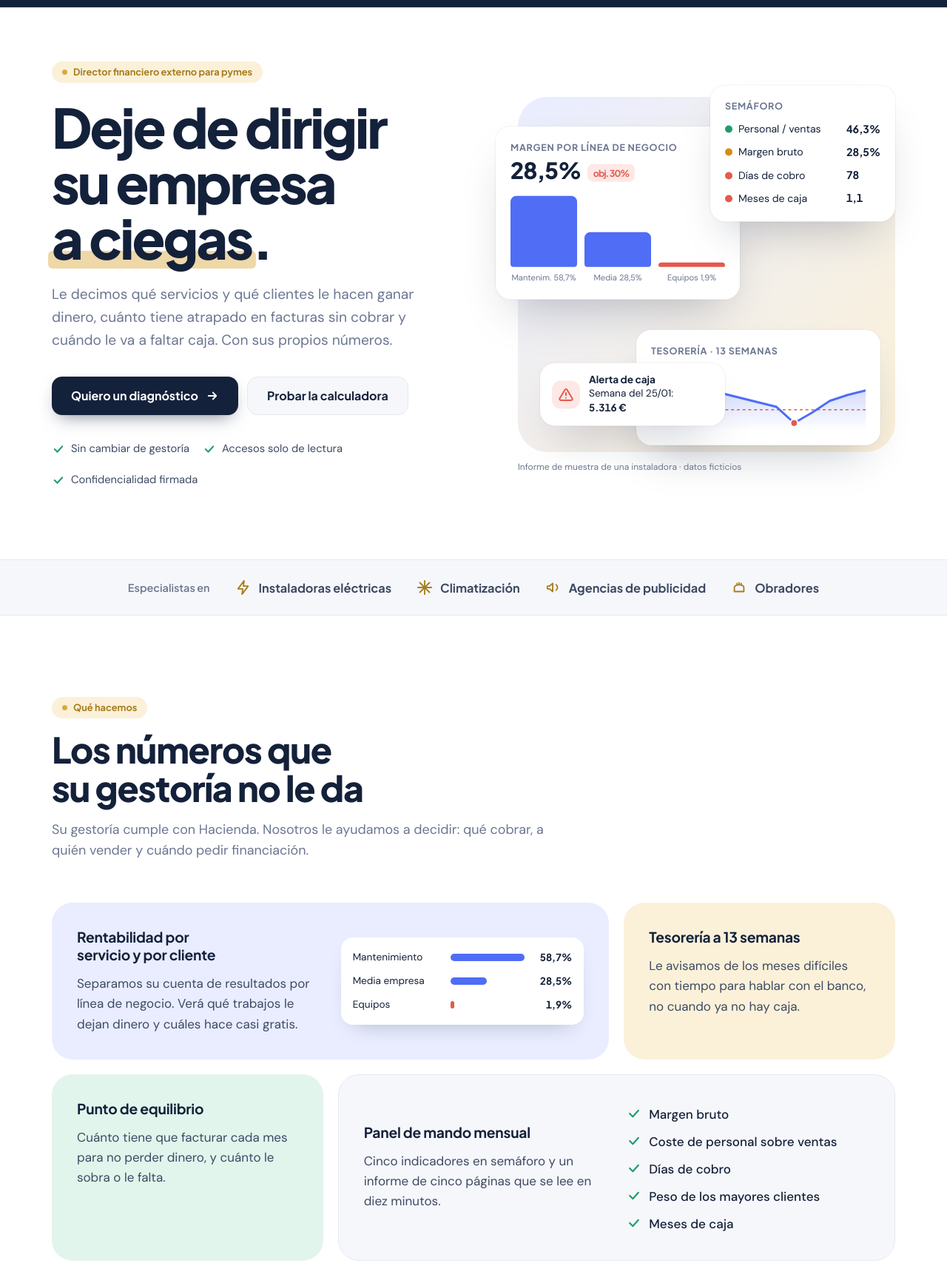
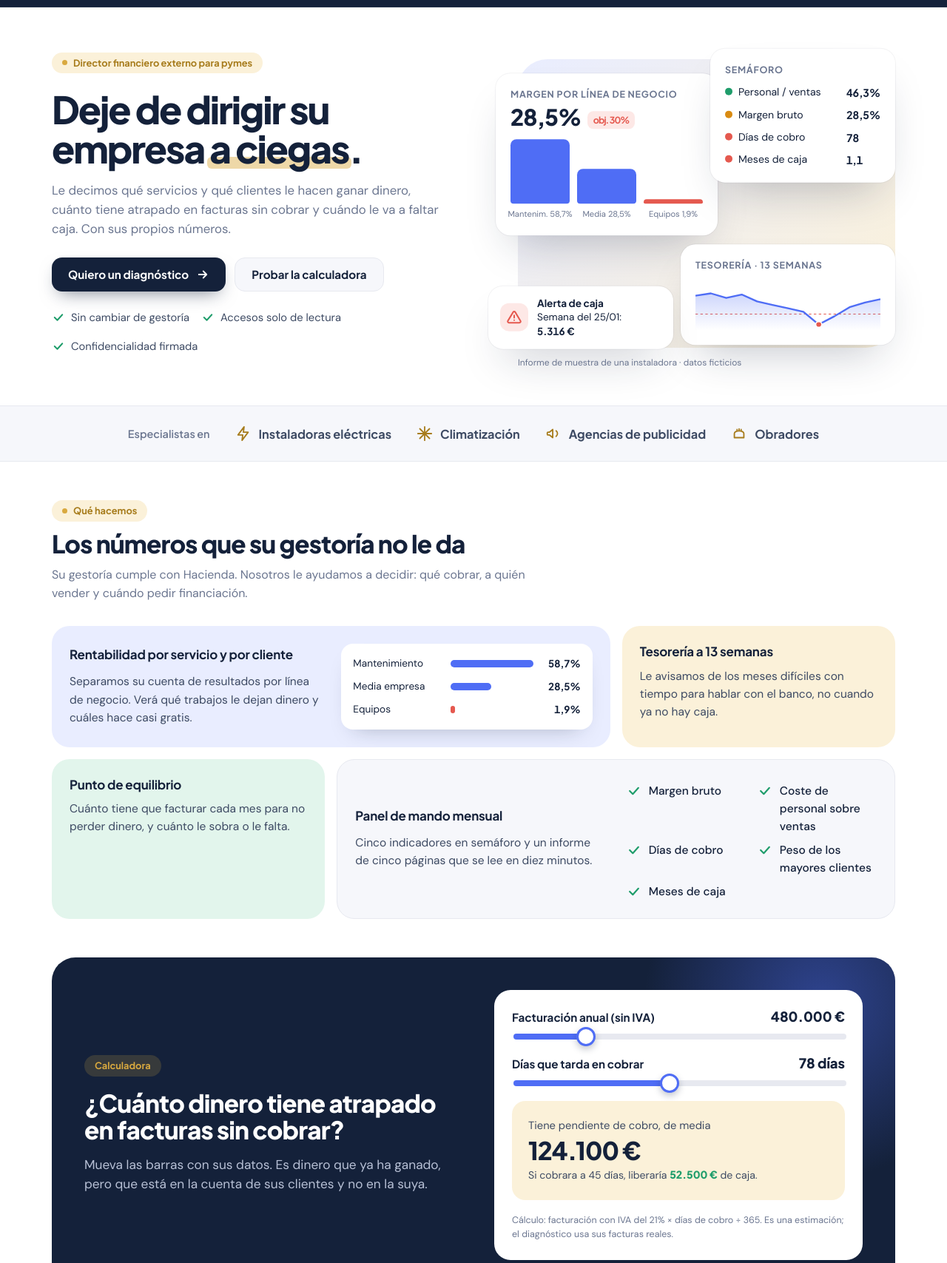
Before and after one commit to logistica-avl/dirfisa-web, a plain HTML site: page index.html in a window 1280 px wide. Shown: the part 65-1772 px from the top of the page at 74% size. Drawn offline with Linux system fonts and the light colour scheme.

Commit message:
Add files via upload

```diff
--- a/index.html
+++ b/index.html
@@ -23,25 +23,25 @@
 }
 *{box-sizing:border-box}
 html{scroll-behavior:smooth}
-body{margin:0;background:var(--bg);color:var(--ink);font:17px/1.6 var(--body);-webkit-font-smoothing:antialiased}
+body{margin:0;background:var(--bg);color:var(--ink);font:15.5px/1.55 var(--body);-webkit-font-smoothing:antialiased}
 body::before{content:"";position:fixed;inset:0 0 auto;height:env(safe-area-inset-top,0px);z-index:30;background:var(--ink)}
 img{max-width:100%}
 .wrap{max-width:1180px;margin:0 auto;padding-left:max(20px,env(safe-area-inset-left,0px));padding-right:max(20px,env(safe-area-inset-right,0px))}
 h1,h2,h3{font-family:var(--display);margin:0;text-wrap:balance;letter-spacing:-.025em;line-height:1.08}
-h2{font-size:clamp(2rem,4vw,3rem);font-weight:800}
-h3{font-size:1.2rem;font-weight:700;letter-spacing:-.01em;line-height:1.25}
+h2{font-size:clamp(1.6rem,2.6vw,2.2rem);font-weight:800}
+h3{font-size:1.06rem;font-weight:700;letter-spacing:-.01em;line-height:1.25}
 p{margin:0}
 a{color:inherit}
 :focus-visible{outline:3px solid var(--blue);outline-offset:3px;border-radius:6px}
 .tag{display:inline-flex;align-items:center;gap:8px;font:700 .8rem/1 var(--display);padding:8px 14px;border-radius:999px;background:var(--gold-l);color:var(--gold-d)}
 .tag i{width:7px;height:7px;border-radius:50%;background:var(--gold)}
-.sec{padding-block:110px}
-.head{display:grid;gap:16px;max-width:680px;justify-items:start}
-.head p{color:var(--mute);font-size:1.12rem}
+.sec{padding-block:52px}
+.head{display:grid;gap:12px;max-width:680px;justify-items:start}
+.head p{color:var(--mute);font-size:1rem}
 .head.c{margin-inline:auto;text-align:center;justify-items:center}
 .num{font-variant-numeric:tabular-nums}
 
-.btn{display:inline-flex;align-items:center;justify-content:center;gap:10px;font:700 1rem/1 var(--display);padding:17px 26px;border-radius:14px;border:0;text-decoration:none;cursor:pointer;transition:transform .15s,box-shadow .15s,background .15s}
+.btn{display:inline-flex;align-items:center;justify-content:center;gap:10px;font:700 .95rem/1 var(--display);padding:14px 22px;border-radius:14px;border:0;text-decoration:none;cursor:pointer;transition:transform .15s,box-shadow .15s,background .15s}
 .btn svg{width:18px;height:18px}
 .btn.dark{background:var(--ink);color:#fff;box-shadow:0 10px 24px -10px rgba(20,33,58,.6)}
 .btn.dark:hover{transform:translateY(-2px);box-shadow:0 16px 30px -12px rgba(20,33,58,.6)}
@@ -69,27 +69,27 @@ main section[id],#inicio{scroll-margin-top:96px}
 @media (max-width:600px){.nav .logo img{height:36px}.tabs a{padding:9px 13px;font-size:.86rem}}
 /* Hero */
 .hero{position:relative;overflow:hidden}
-.hero .wrap{display:grid;grid-template-columns:1fr 1fr;gap:40px;align-items:center;padding-block:72px 96px}
+.hero .wrap{display:grid;grid-template-columns:1fr 1fr;gap:40px;align-items:center;padding-block:40px 48px}
 .hero .wrap>*{min-width:0}
-.hero h1{font-size:clamp(2.6rem,6vw,4.6rem);font-weight:800;margin-top:22px;letter-spacing:-.04em;line-height:1.02}
+.hero h1{font-size:clamp(2.2rem,4vw,3.3rem);font-weight:800;margin-top:22px;letter-spacing:-.04em;line-height:1.02}
 .hero h1 mark{background:none;color:inherit;position:relative;white-space:nowrap}
 .hero h1 mark::after{content:"";position:absolute;left:-2%;right:-2%;bottom:.06em;height:.32em;background:var(--gold);opacity:.45;border-radius:6px;z-index:-1}
-.hero .sub{font-size:1.2rem;color:var(--mute);margin-top:24px;max-width:46ch}
-.hero .ctas{display:flex;flex-wrap:wrap;gap:12px;margin-top:34px}
-.trust{display:flex;flex-wrap:wrap;gap:18px;margin-top:34px;font-size:.92rem;color:var(--ink-2)}
+.hero .sub{font-size:1.05rem;color:var(--mute);margin-top:18px;max-width:46ch}
+.hero .ctas{display:flex;flex-wrap:wrap;gap:12px;margin-top:26px}
+.trust{display:flex;flex-wrap:wrap;gap:16px;margin-top:24px;font-size:.92rem;color:var(--ink-2)}
 .trust span{display:inline-flex;align-items:center;gap:8px}
 .trust svg{width:18px;height:18px;color:var(--mint)}
 
 /* Ilustración del hero */
-.stage{position:relative;height:540px}
+.stage{position:relative;height:450px}
 .blob{position:absolute;inset:30px 0 30px 40px;border-radius:40px;background:linear-gradient(135deg,var(--blue-l) 0%,var(--gold-l) 100%)}
 .ui{position:absolute;background:#fff;border-radius:20px;box-shadow:0 30px 60px -24px rgba(20,33,58,.28),0 0 0 1px rgba(20,33,58,.05);padding:20px}
 .ui .t{font:700 .78rem var(--display);color:var(--mute);text-transform:uppercase;letter-spacing:.06em}
 .ui .big{font:800 1.9rem/1.1 var(--display);letter-spacing:-.03em;margin-top:6px}
 .ui .delta{display:inline-flex;font:700 .78rem var(--display);padding:4px 8px;border-radius:8px;margin-left:8px;vertical-align:middle}
 .up{background:var(--mint-l);color:var(--mint)}.down{background:var(--coral-l);color:var(--coral)}
-.ui-pl{left:10px;top:70px;width:330px}
-.bars{display:flex;align-items:flex-end;gap:10px;height:120px;margin-top:18px}
+.ui-pl{left:10px;top:50px;width:300px}
+.bars{display:flex;align-items:flex-end;gap:10px;height:110px;margin-top:14px}
 .bars div{flex:1;display:flex;flex-direction:column;justify-content:flex-end;align-items:center;gap:6px;height:100%;min-width:0}
 .bars b{width:100%;border-radius:8px 8px 4px 4px;background:var(--blue)}
 .bars b.lo{background:var(--coral)}
@@ -99,9 +99,9 @@ main section[id],#inicio{scroll-margin-top:96px}
 .dot{width:10px;height:10px;border-radius:50%;display:inline-block;margin-right:8px}
 .g{background:var(--mint)}.a{background:var(--amber)}.r{background:var(--coral)}
 .light b{font-family:var(--display);font-size:.9rem}
-.ui-cash{right:20px;bottom:30px;width:330px}
-.ui-cash svg{width:100%;height:90px;display:block;margin-top:10px}
-.ui-alert{left:70px;bottom:60px;display:flex;gap:12px;align-items:center;padding:14px 16px;width:250px}
+.ui-cash{right:0;bottom:24px;width:290px}
+.ui-cash svg{width:100%;height:70px;display:block;margin-top:10px}
+.ui-alert{left:0;bottom:24px;display:flex;gap:12px;align-items:center;padding:14px 16px;width:250px}
 .ui-alert .ic{flex:none;width:38px;height:38px;border-radius:12px;background:var(--coral-l);color:var(--coral);display:grid;place-items:center}
 .ui-alert .ic svg{width:20px;height:20px}
 .ui-alert p{font-size:.85rem;line-height:1.35}
@@ -119,13 +119,13 @@ main section[id],#inicio{scroll-margin-top:96px}
 .sectors svg{width:22px;height:22px;color:var(--gold-d)}
 
 /* Calculadora */
-.calc{background:var(--ink);color:#fff;border-radius:36px;padding:64px;display:grid;grid-template-columns:1fr 1fr;gap:56px;align-items:center;position:relative;overflow:hidden}
+.calc{background:var(--ink);color:#fff;border-radius:32px;padding:44px;display:grid;grid-template-columns:1fr 1fr;gap:56px;align-items:center;position:relative;overflow:hidden}
 .calc>*{min-width:0;position:relative}
 .calc::before{content:"";position:absolute;width:520px;height:520px;right:-160px;top:-200px;border-radius:50%;background:radial-gradient(circle,rgba(79,109,245,.45),transparent 65%)}
 .calc .tag{background:rgba(217,169,63,.18);color:var(--gold)}
 .calc h2{margin-top:18px}
 .calc .lead{color:#b8c1d6;margin-top:16px;font-size:1.08rem}
-.box{background:#fff;color:var(--ink);border-radius:24px;padding:30px;display:grid;gap:24px}
+.box{background:#fff;color:var(--ink);border-radius:22px;padding:24px;display:grid;gap:18px}
 .range{display:grid;gap:10px}
 .range .row{display:flex;justify-content:space-between;align-items:baseline;gap:10px}
 .range label{font:700 .95rem var(--display)}
@@ -135,14 +135,14 @@ input[type=range]::-webkit-slider-thumb{-webkit-appearance:none;width:26px;heigh
 input[type=range]::-moz-range-thumb{width:22px;height:22px;border-radius:50%;background:#fff;border:3px solid var(--blue);cursor:pointer}
 .result{background:var(--gold-l);border-radius:18px;padding:22px;display:grid;gap:6px}
 .result span{font-size:.92rem;color:var(--ink-2)}
-.result b{font:800 2.6rem/1 var(--display);letter-spacing:-.03em}
+.result b{font:800 2.1rem/1 var(--display);letter-spacing:-.03em}
 .result small{font-size:.88rem;color:var(--ink-2)}
 .result small b{font-size:inherit;letter-spacing:0;color:var(--mint)}
 .fine{font-size:.78rem;color:var(--mute)}
 
 /* Servicios (bento) */
-.bento{display:grid;grid-template-columns:repeat(6,1fr);gap:20px;margin-top:56px}
-.card{border-radius:28px;padding:34px;display:grid;gap:14px;align-content:start;overflow:hidden;position:relative;min-width:0}
+.bento{display:grid;grid-template-columns:repeat(6,1fr);gap:16px;margin-top:32px}
+.card{border-radius:24px;padding:24px;display:grid;gap:10px;align-content:start;overflow:hidden;position:relative;min-width:0}
 .card p{color:var(--ink-2)}
 .card.c1{grid-column:span 4;background:var(--blue-l)}
 .card.c2{grid-column:span 2;background:var(--gold-l)}
@@ -155,15 +155,15 @@ input[type=range]::-moz-range-thumb{width:22px;height:22px;border-radius:50%;bac
 .lines i{height:10px;border-radius:99px;background:var(--blue)}
 .lines i.bad{background:var(--coral)}
 .lines b{font-family:var(--display);text-align:right}
-.list{list-style:none;margin:6px 0 0;padding:0;display:grid;gap:10px}
+.list{list-style:none;margin:6px 0 0;padding:0;display:grid;grid-template-columns:1fr 1fr;gap:8px 16px}
 .list li{display:flex;gap:10px;align-items:flex-start;font-weight:500}
 .list svg{flex:none;width:20px;height:20px;margin-top:2px;color:var(--mint)}
 .cols{display:grid;grid-template-columns:1fr 1fr;gap:28px;align-items:center}
 .cols>*{min-width:0}
 
 /* Pasos */
-.steps{display:grid;grid-template-columns:repeat(3,1fr);gap:20px;margin-top:56px}
-.step{border:1px solid var(--line);border-radius:24px;padding:30px;display:grid;gap:12px;align-content:start;background:#fff}
+.steps{display:grid;grid-template-columns:repeat(3,1fr);gap:16px;margin-top:32px}
+.step{border:1px solid var(--line);border-radius:22px;padding:24px;display:grid;gap:12px;align-content:start;background:#fff}
 .step .n{width:48px;height:48px;border-radius:14px;display:grid;place-items:center;font:800 1.2rem var(--display);color:#fff;background:var(--ink)}
 .step:nth-child(2) .n{background:var(--blue)}
 .step:nth-child(3) .n{background:var(--gold);color:var(--ink)}
@@ -172,7 +172,7 @@ input[type=range]::-moz-range-thumb{width:22px;height:22px;border-radius:50%;bac
 
 /* Actualidad */
 .news-top{display:flex;justify-content:space-between;align-items:end;gap:24px;flex-wrap:wrap}
-.news{display:grid;grid-template-columns:repeat(3,1fr);gap:20px;margin-top:44px}
+.news{display:grid;grid-template-columns:repeat(3,1fr);gap:16px;margin-top:28px}
 .post{border:1px solid var(--line);border-radius:22px;padding:24px;display:grid;gap:12px;align-content:start;text-decoration:none;background:#fff;transition:transform .15s,box-shadow .15s;min-width:0}
 .post:hover{transform:translateY(-3px);box-shadow:0 20px 40px -24px rgba(20,33,58,.35)}
 .post .meta{display:flex;justify-content:space-between;gap:10px;font-size:.82rem;color:var(--mute)}
@@ -188,12 +188,12 @@ input[type=range]::-moz-range-thumb{width:22px;height:22px;border-radius:50%;bac
 .empty{grid-column:1/-1;border:1.5px dashed var(--line);border-radius:22px;padding:40px;text-align:center;color:var(--mute)}
 
 /* Contacto */
-.contact{background:var(--ink);color:#fff;border-radius:36px;padding:64px;display:grid;grid-template-columns:.9fr 1.1fr;gap:56px;align-items:center;position:relative;overflow:hidden}
+.contact{background:var(--ink);color:#fff;border-radius:32px;padding:40px 44px;display:grid;grid-template-columns:.9fr 1.1fr;gap:44px;align-items:center;position:relative;overflow:hidden}
 .contact::before{content:"";position:absolute;width:560px;height:560px;left:-220px;bottom:-280px;border-radius:50%;background:radial-gradient(circle,rgba(217,169,63,.35),transparent 65%)}
 .contact>*{position:relative;min-width:0}
 .contact .tag{background:rgba(217,169,63,.18);color:var(--gold)}
 .contact h2{margin-top:18px}
-.perks{list-style:none;margin:30px 0 0;padding:0;display:grid;gap:16px}
+.perks{list-style:none;margin:22px 0 0;padding:0;display:grid;gap:12px}
 .perks li{display:flex;gap:14px;align-items:flex-start;color:#c9d0de}
 .perks svg{flex:none;width:24px;height:24px;color:var(--gold)}
 .perks b{color:#fff;font-family:var(--display)}
@@ -202,13 +202,13 @@ input[type=range]::-moz-range-thumb{width:22px;height:22px;border-radius:50%;bac
 .copybtn{font:700 .78rem var(--display);padding:7px 12px;border-radius:10px;border:1px solid rgba(255,255,255,.25);background:transparent;color:#fff;cursor:pointer}
 .copied{font-size:.85rem;color:#8de0ad}
 
-.form{background:#fff;color:var(--ink);border-radius:26px;padding:34px;display:grid;gap:16px;box-shadow:0 40px 80px -30px rgba(0,0,0,.6)}
-.form h3{font-size:1.5rem;font-weight:800;letter-spacing:-.02em}
+.form{background:#fff;color:var(--ink);border-radius:24px;padding:26px;display:grid;gap:12px;box-shadow:0 40px 80px -30px rgba(0,0,0,.6)}
+.form h3{font-size:1.3rem;font-weight:800;letter-spacing:-.02em}
 .form .hint{color:var(--mute);font-size:.95rem;margin-top:-8px}
 .g2{display:grid;grid-template-columns:1fr 1fr;gap:14px}
 .f{display:grid;gap:7px;min-width:0}
 .f label,.chips legend{font:700 .85rem var(--display);color:var(--ink-2)}
-.f input{font:500 1rem var(--body);color:var(--ink);background:var(--soft);border:1.5px solid var(--line);border-radius:12px;padding:14px 16px;width:100%;transition:border-color .15s,background .15s,box-shadow .15s}
+.f input{font:500 .95rem var(--body);color:var(--ink);background:var(--soft);border:1.5px solid var(--line);border-radius:10px;padding:11px 14px;width:100%;transition:border-color .15s,background .15s,box-shadow .15s}
 .f input::placeholder{color:#a3abbd}
 .f input:focus{outline:none;border-color:var(--blue);background:#fff;box-shadow:0 0 0 4px var(--blue-l)}
 .f input.bad{border-color:var(--coral);background:var(--coral-l)}
@@ -218,12 +218,12 @@ input[type=range]::-moz-range-thumb{width:22px;height:22px;border-radius:50%;bac
 .chiprow.two{grid-template-columns:repeat(2,minmax(0,1fr))}
 .chips label{cursor:pointer;min-width:0}
 .chips input{position:absolute;opacity:0;pointer-events:none}
-.chips span{display:block;text-align:center;font:700 .86rem var(--display);padding:12px 4px;border-radius:12px;border:1.5px solid var(--line);background:var(--soft);color:var(--ink-2);white-space:nowrap;overflow:hidden;text-overflow:ellipsis;transition:all .15s}
+.chips span{display:block;text-align:center;font:700 .84rem var(--display);padding:10px 4px;border-radius:12px;border:1.5px solid var(--line);background:var(--soft);color:var(--ink-2);white-space:nowrap;overflow:hidden;text-overflow:ellipsis;transition:all .15s}
 .chips label:hover span{border-color:#c7cde0}
 .chips input:checked+span{background:var(--ink);border-color:var(--ink);color:#fff}
 .chips input:focus-visible+span{box-shadow:0 0 0 4px var(--blue-l);border-color:var(--blue)}
 .chips.bad span{border-color:var(--coral)}
-.form .btn{width:100%;margin-top:4px;padding:19px}
+.form .btn{width:100%;margin-top:2px;padding:16px}
 .check{display:flex;gap:10px;align-items:flex-start;font-size:.88rem;color:var(--ink-2);cursor:pointer}
 .check input{flex:none;width:18px;height:18px;margin-top:2px;accent-color:var(--ink)}
 .check.bad{color:var(--coral)}
@@ -234,7 +234,7 @@ input[type=range]::-moz-range-thumb{width:22px;height:22px;border-radius:50%;bac
 .msg{font-size:.95rem;padding:14px 16px;border-radius:12px;font-weight:500}
 .msg.ok{background:var(--mint-l);color:#17734f}.msg.err{background:var(--coral-l);color:#a8342c}
 
-footer{padding-block:56px 40px}
+footer{padding-block:40px 32px}
 footer .wrap{display:flex;justify-content:space-between;align-items:center;gap:20px;flex-wrap:wrap;color:var(--mute);font-size:.92rem}
 footer img{height:48px;width:auto;display:block}
 footer nav{display:flex;gap:20px;flex-wrap:wrap}
@@ -242,8 +242,8 @@ footer nav a{text-decoration:none;font-weight:500}
 footer nav a:hover{color:var(--ink)}
 
 /* Blog */
-.bloghead{padding-block:72px 40px;display:grid;gap:18px}
-.bloghead h1{font-size:clamp(2.4rem,5vw,3.8rem);font-weight:800;letter-spacing:-.04em}
+.bloghead{padding-block:48px 28px;display:grid;gap:18px}
+.bloghead h1{font-size:clamp(2rem,3.6vw,3rem);font-weight:800;letter-spacing:-.04em}
 .bloghead p{color:var(--mute);font-size:1.12rem;max-width:62ch}
 .filters{display:flex;flex-wrap:wrap;gap:8px;margin-top:8px}
 .filters button{font:700 .9rem var(--display);padding:11px 18px;border-radius:12px;border:1.5px solid var(--line);background:#fff;color:var(--ink-2);cursor:pointer}
```
Also changed, not shown: blog.html (+37 -37 lines).
